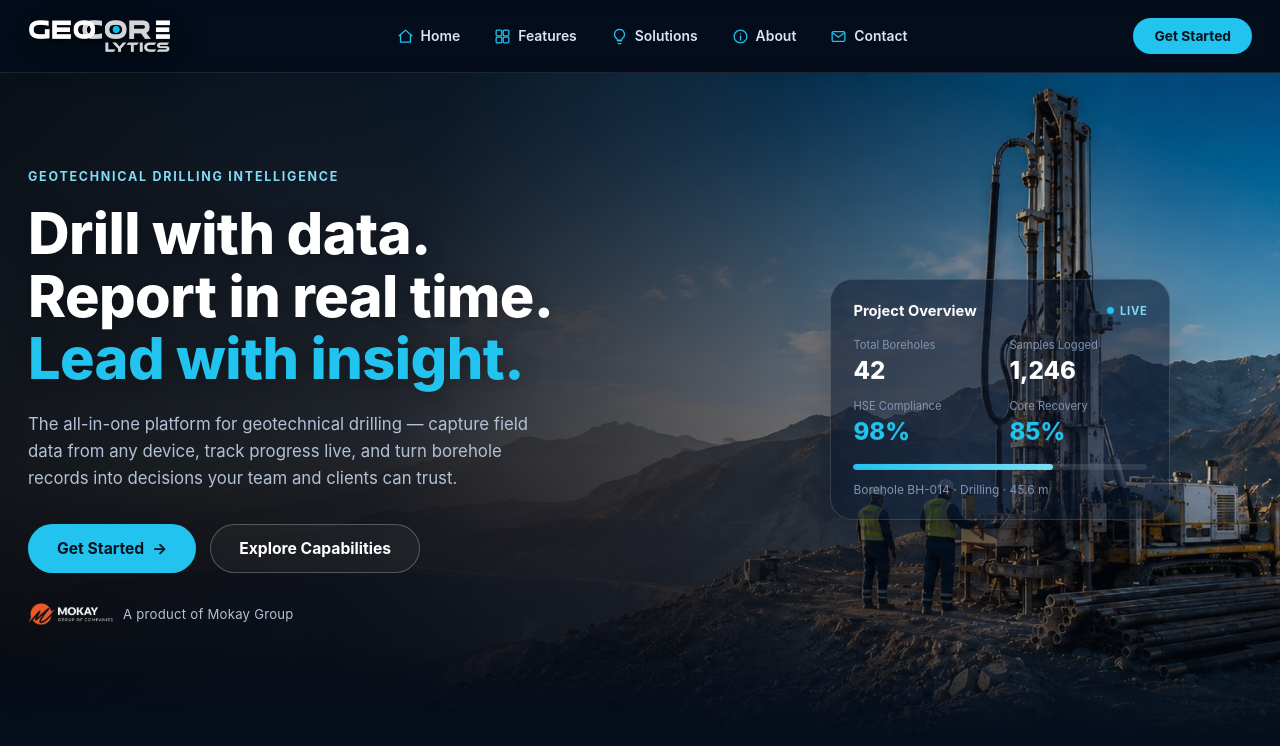
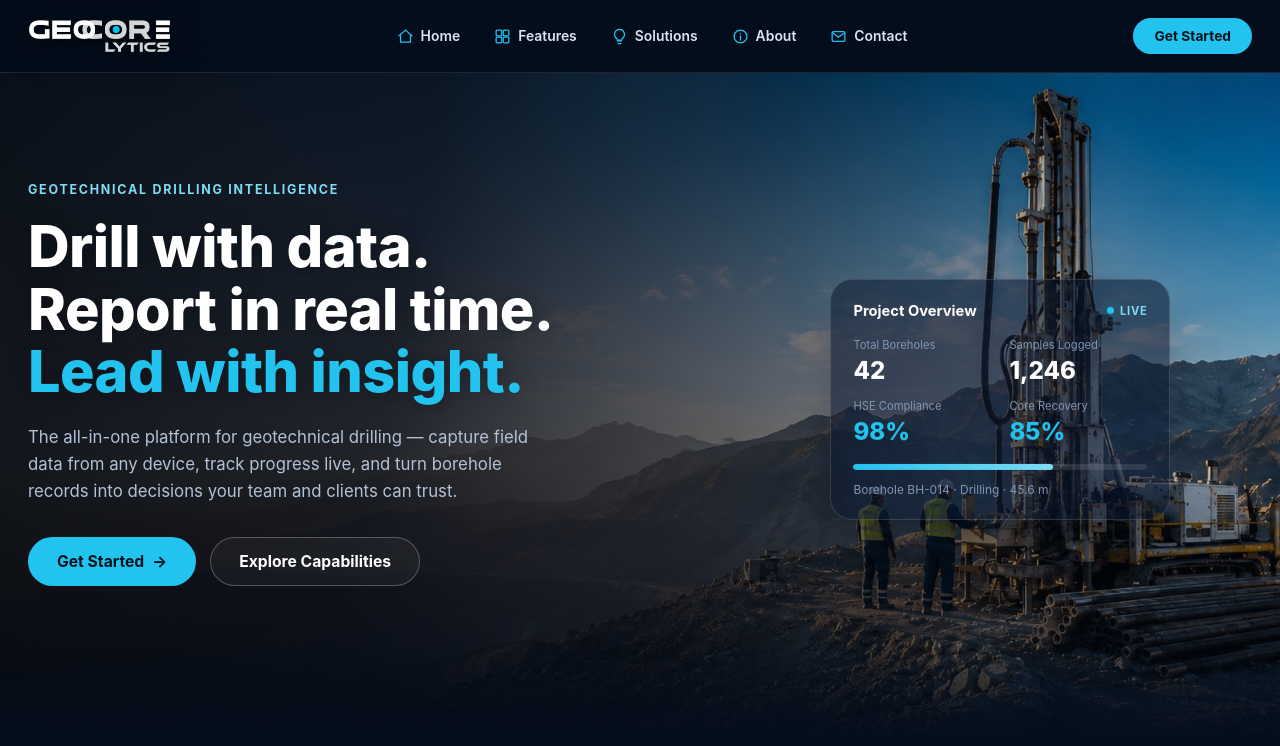
Before and after one commit to mokemanesekhoane-do/Geocorelytics, a website: page public/index.html in a window 1280 px wide. Shown: the top 746 px of the page. Drawn offline with Linux system fonts and the light colour scheme.

Commit message:
Remove the Mokay byline from the hero
The attribution now appears only in the footer. Drops the byline styles
along with it, so each mark shows exactly once on the page: GeoCorelytics
in the nav, Mokay in the footer.

```diff
--- a/public/index.html
+++ b/public/index.html
@@ -58,10 +58,6 @@
             <a href="app.html" class="lp-btn lp-btn-primary lp-btn-lg">Get Started <span aria-hidden="true">&rarr;</span></a>
             <a href="#features" class="lp-btn lp-btn-ghost lp-btn-lg">Explore Capabilities</a>
           </div>
-          <a class="lp-byline lp-reveal" style="animation-delay:.48s" href="#about">
-            <img src="assets/logo-white.png" alt="" aria-hidden="true" />
-            <span>A product of Mokay Group</span>
-          </a>
         </div>
 
         <div class="lp-hero-card lp-reveal" style="animation-delay:.3s" aria-hidden="true">
--- a/public/landing.css
+++ b/public/landing.css
@@ -259,31 +259,9 @@
   min-height: 500px;
 }
 
-/* The GeoCorelytics mark lives once, in the nav — it stays on screen while
-   scrolling, so repeating it in the hero only competed with the headline. */
-
-/* Mokay attribution: deliberately quiet. The logo is sized off the text
-   cap-height and keeps its aspect ratio (width:auto) so it can't distort. */
-.lp-byline {
-  display: inline-flex;
-  align-items: center;
-  gap: 10px;
-  text-decoration: none;
-  color: var(--slate-300);
-  font-size: 0.82rem;
-  letter-spacing: 0.02em;
-  opacity: 0.75;
-  transition: opacity 0.2s ease;
-}
-
-.lp-byline:hover { opacity: 1; }
-
-.lp-byline img {
-  height: 22px;
-  width: auto;
-  display: block;
-  flex-shrink: 0;
-}
+/* Each mark appears once: GeoCorelytics in the nav, where it stays on screen
+   while scrolling, and Mokay in the footer. Repeating either competed with
+   the headline without adding anything. */
 
 .lp-hero-fade {
   position: absolute;
@@ -686,8 +664,6 @@
   .lp-hero-ctas .lp-btn { justify-content: center; }
   .lp-trust-row { gap: 16px 22px; }
   .lp-footer-inner { flex-direction: column; align-items: flex-start; }
-  .lp-byline { font-size: 0.78rem; }
-  .lp-byline img { height: 19px; }
 }
 
 /* The stat card is decorative; below this it costs more height than it earns. */
```
